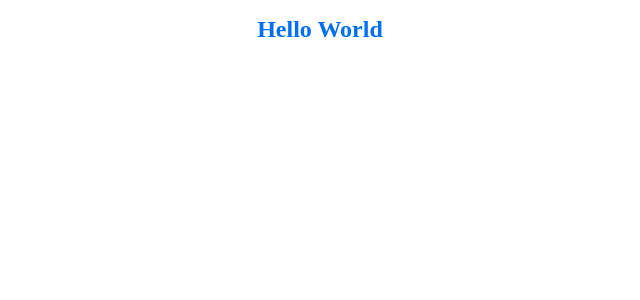
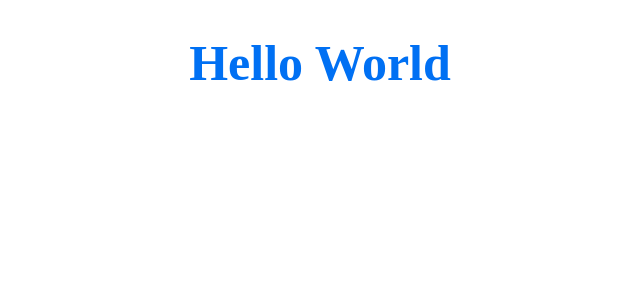
Before and after one commit to PradyumnaThakare/TheOsProject, a Next.js app in the folder OS/the-os/: page / in a window 1280 px wide. Shown: the top 300 px of the page, without its empty margins (320-960 px from the left). Built offline with nearby package versions, Linux system fonts and the light colour scheme.

Commit message:
Refractoring Index

```diff
--- a/OS/the-os/pages/index.tsx
+++ b/OS/the-os/pages/index.tsx
@@ -1,11 +1,5 @@
 import React from "react";
-import styled from "styled-components";
-
-const Title = styled.h1 `
-  font-size: 1.5em;
-  text-align: center;
-  color: ${({theme})=> theme.colors.primary};
-`;
+import Title from "styles/generic/Title";
 
 export default function Home(){
   return<Title>Hello World</Title>
--- /dev/null
+++ b/OS/the-os/styles/generic/Title.tsx
@@ -0,0 +1,8 @@
+import styled from "styled-components";
+
+const Title = styled.h1 `
+  font-size: 50px;
+  text-align: center;
+  color: ${({theme})=> theme.colors.primary};
+`;
+export default Title;
```
